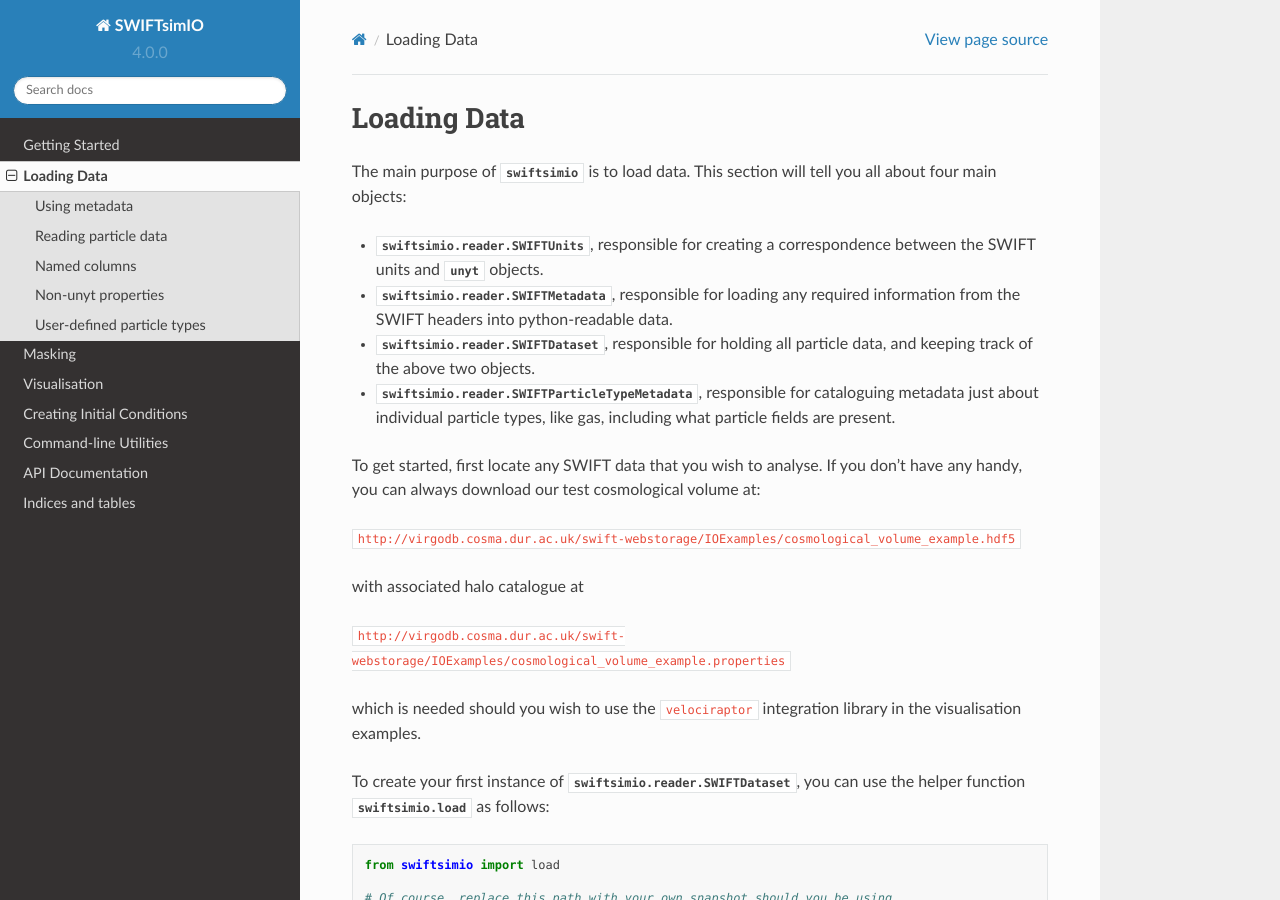
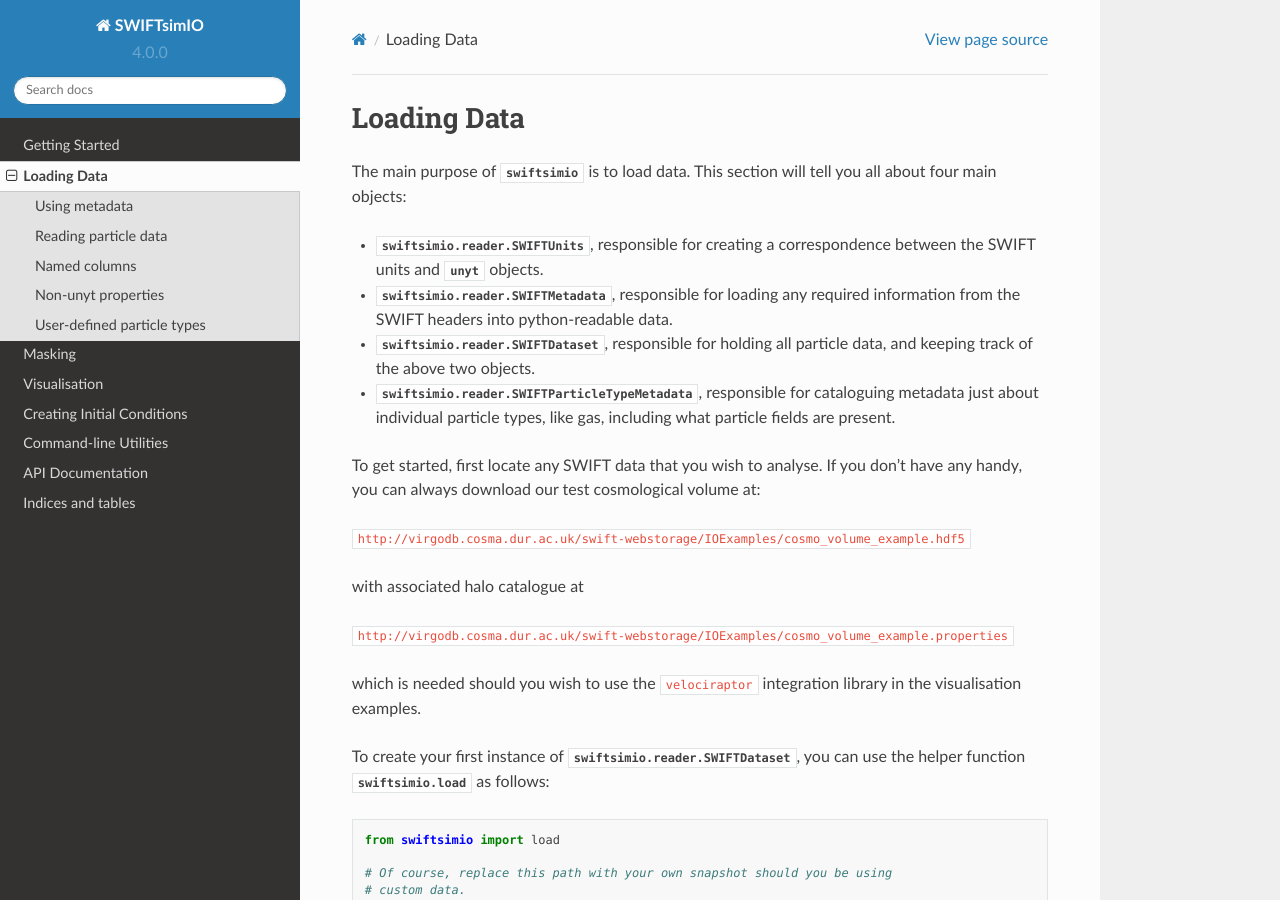
Before and after one commit to SWIFTSIM/swiftsimio, a Sphinx documentation site: the page built from docs/source/loading_data/index.rst, in a window 1280 px wide and 900 px high. Built offline with Sphinx 7.4.7 and the Read the Docs theme 2.0.0, drawn with Linux system fonts in a browser that asks for light colours; pages that are not in the unit, such as notebooks, are missing from menus; the version number is read from the project's files by our own code; some of the changed lines change nothing that is shown.

Commit message:
Changed name of example file

```diff
--- a/docs/source/loading_data/index.rst
+++ b/docs/source/loading_data/index.rst
@@ -19,11 +19,11 @@ To get started, first locate any SWIFT data that you wish to analyse. If you
 don't have any handy, you can always download our test cosmological volume
 at:
 
-``http://virgodb.cosma.dur.ac.uk/swift-webstorage/IOExamples/cosmological_volume_example.hdf5``
+``http://virgodb.cosma.dur.ac.uk/swift-webstorage/IOExamples/cosmo_volume_example.hdf5``
 
 with associated halo catalogue at
 
-``http://virgodb.cosma.dur.ac.uk/swift-webstorage/IOExamples/cosmological_volume_example.properties``
+``http://virgodb.cosma.dur.ac.uk/swift-webstorage/IOExamples/cosmo_volume_example.properties``
 
 which is needed should you wish to use the ``velociraptor`` integration library in the
 visualisation examples.
```
